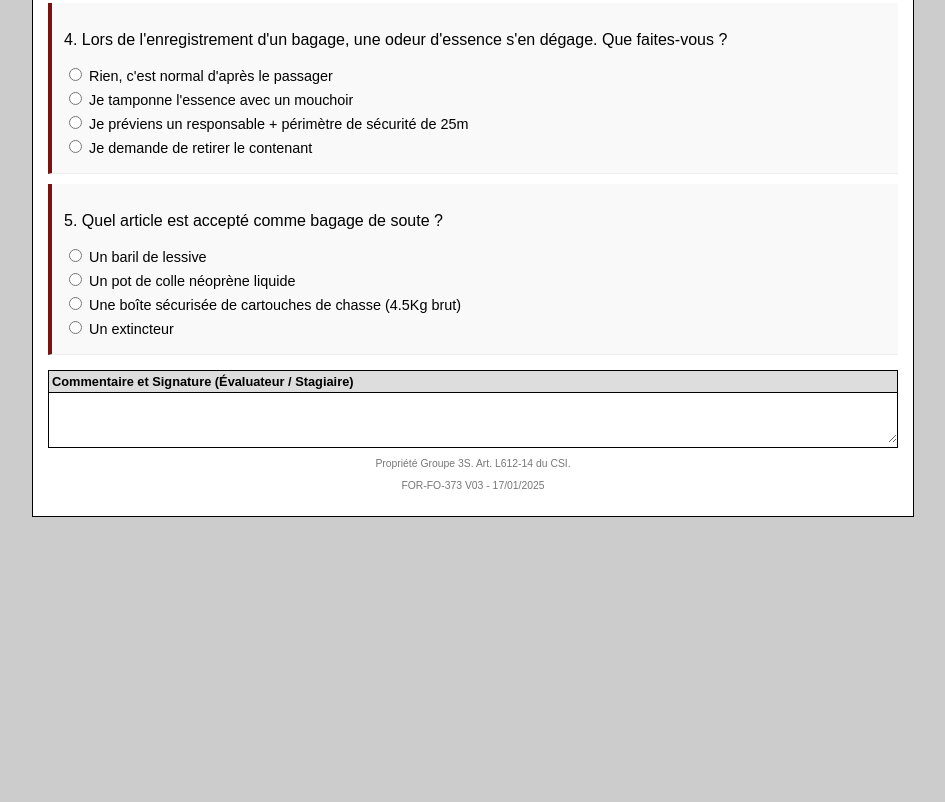
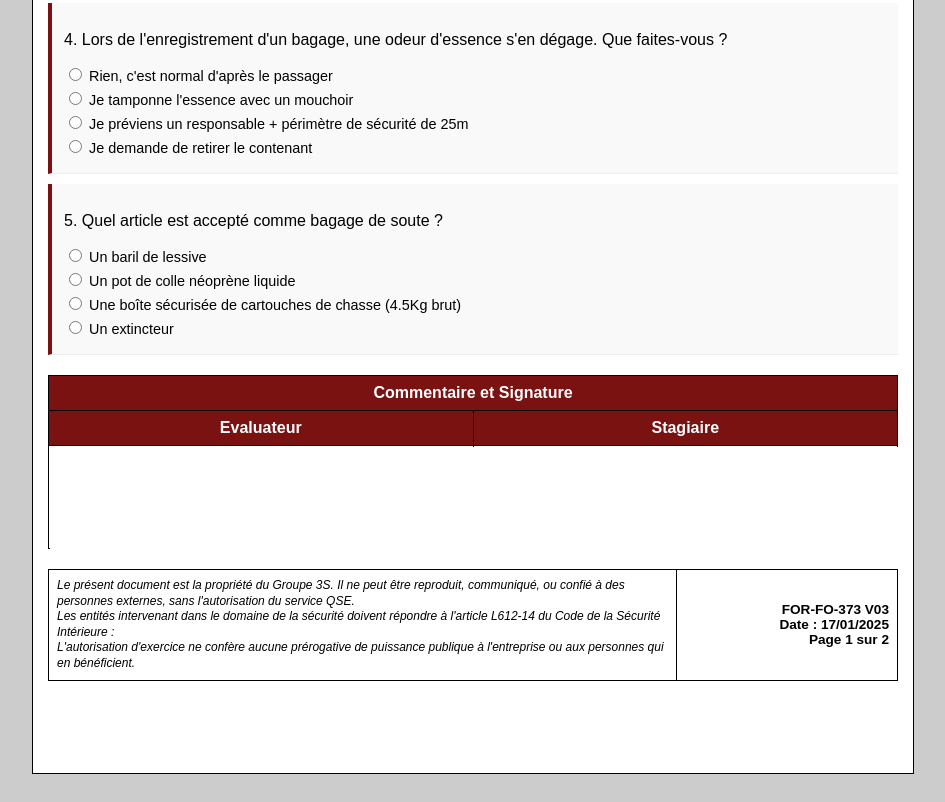
Before and after one commit to xavier971972/examen-dgr, a plain HTML site: page index.html in a window 1280 px wide. Shown: the part 1260-2062 px from the top of the page, without its empty margins (167-1112 px from the left). Before the commit the page ends 1882 px from the top, so only its background shows below. Drawn offline with Linux system fonts and the light colour scheme.

Commit message:
Add files via upload

```diff
--- a/index.html
+++ b/index.html
@@ -136,17 +136,39 @@
             </div>
         </section>
 
-        <footer class="doc-footer">
-            <div class="comment-area">
-                <label>Commentaire et Signature (Évaluateur / Stagiaire)</label>
-                <textarea id="commentaire"></textarea>
-            </div>
-            <div class="legal-notice">
-                <p>Propriété Groupe 3S. Art. L612-14 du CSI. </p>
-                <p>FOR-FO-373 V03 - 17/01/2025 </p>
-            </div>
-        </footer>
+<footer class="doc-footer">
+    <table class="signature-table">
+        <thead>
+            <tr>
+                <th colspan="2">Commentaire et Signature</th>
+            </tr>
+            <tr>
+                <th>Evaluateur</th>
+                <th>Stagiaire</th>
+            </tr>
+        </thead>
+        <tbody>
+            <tr>
+                <td class="sig-zone"><textarea id="com-eval"></textarea></td>
+                <td class="sig-zone"><textarea id="com-stagiaire"></textarea></td>
+            </tr>
+        </tbody>
+    </table>
+
+    <div class="legal-notice-box">
+        <div class="legal-text">
+            Le présent document est la propriété du Groupe 3S. Il ne peut être reproduit, communiqué, ou confié à des personnes externes, sans l'autorisation du service QSE.<br>
+            Les entités intervenant dans le domaine de la sécurité doivent répondre à l'article L612-14 du Code de la Sécurité Intérieure :<br>
+            L'autorisation d'exercice ne confère aucune prérogative de puissance publique à l'entreprise ou aux personnes qui en bénéficient.
+        </div>
+        <div class="legal-info">
+            FOR-FO-373 V03<br>
+            Date : 17/01/2025<br>
+            Page 1 sur 2
+        </div>
     </div>
+</footer>
+
 
     <div class="btn-area no-print">
         <button type="button" onclick="calculerScore()" class="btn valider">VALIDER SCORE</button>
--- a/style.css
+++ b/style.css
@@ -63,3 +63,62 @@ body { font-family: Arial, sans-serif; background: #ccc; padding: 20px; }
     font-weight: bold;
     font-size: 0.9em;
 }
+/* Style Table Signature - Photo 2 */
+.signature-table {
+    width: 100%;
+    border-collapse: collapse;
+    margin-top: 20px;
+    border: 1px solid #000;
+}
+
+.signature-table th {
+    background-color: #7a1212; /* Bordeaux Alyzia */
+    color: white;
+    border: 1px solid #000;
+    padding: 8px;
+    text-align: center;
+    font-size: 1rem;
+}
+
+.sig-zone {
+    height: 100px;
+    border: 1px solid #000;
+    vertical-align: top;
+    width: 50%;
+}
+
+.sig-zone textarea {
+    width: 100%;
+    height: 100%;
+    border: none;
+    resize: none;
+    padding: 5px;
+}
+
+/* Style Bas de page - Photo 3 */
+.legal-notice-box {
+    display: flex;
+    border: 1px solid #000;
+    margin-top: 20px;
+    font-family: Arial, sans-serif;
+}
+
+.legal-text {
+    width: 75%;
+    padding: 8px;
+    font-size: 0.75rem;
+    line-height: 1.3;
+    border-right: 1px solid #000;
+    font-style: italic;
+}
+
+.legal-info {
+    width: 25%;
+    padding: 8px;
+    font-size: 0.85rem;
+    text-align: right;
+    font-weight: bold;
+    display: flex;
+    flex-direction: column;
+    justify-content: center;
+}
```
